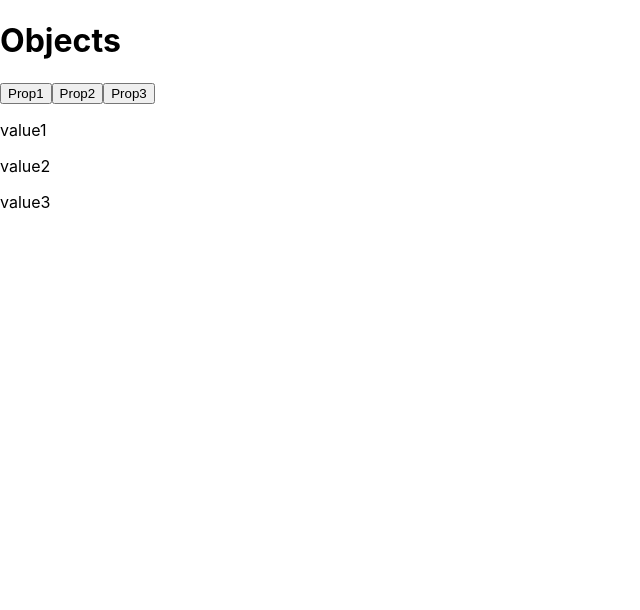
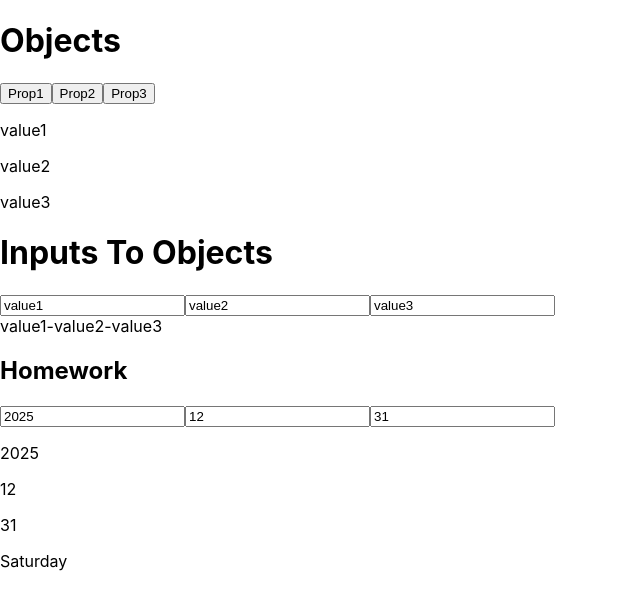
Before and after one commit to LP0013/learning-react, a React (Create React App) app: page / in a window 1280 px wide. Shown: the top 610 px of the page, without its empty margins (0-640 px from the left). Built offline with nearby package versions, Linux system fonts and the light colour scheme.

Commit message:
Inputs to objects - done

```diff
--- a/src/index.js
+++ b/src/index.js
@@ -5,13 +5,15 @@ import App from './App';
 import App2 from './App2';
 import reportWebVitals from './reportWebVitals';
 import Objects from "./tasks/structures/Objects";
+import InputsToObjects from "./tasks/structures/InputsToObjects";
 
 ReactDOM.render(
-  <React.StrictMode>
-    {/*<App2 />*/}
-    <Objects/>
-  </React.StrictMode>,
-  document.getElementById('root')
+    <React.StrictMode>
+        {/*<App2 />*/}
+        <Objects/>
+        <InputsToObjects/>
+    </React.StrictMode>,
+    document.getElementById('root')
 );
 
 // If you want to start measuring performance in your app, pass a function
--- /dev/null
+++ b/src/tasks/structures/InputsToObjects.js
@@ -0,0 +1,71 @@
+import {useState} from "react";
+
+/*
+Привязка инпутов к объекту в React
+
+---Homework
+Выведите в абзаце год, месяц и день из даты, хранящейся в стейте, а также день недели, соответствующий ей.
+Модифицируйте предыдущую задачу, добавив три инпута для редактирования даты.
+*/
+
+function InputsToObjects() {
+    const initObj = {
+        prop1: 'value1',
+        prop2: 'value2',
+        prop3: 'value3',
+    }
+    let [obj, setObj] = useState(initObj)
+
+    function handleChange(event, prop) {
+        setObj({...obj, [prop]: event.target.value})
+    }
+
+    const date = {
+        year: 2025,
+        month: 12,
+        day: 31,
+    }
+    let [xDate, setXDate] = useState(date)
+
+    function weekDay(dateObj) {
+        let weekdays = [
+            "Sunday",
+            "Monday",
+            "Tuesday",
+            "Wednesday",
+            "Thursday",
+            "Friday",
+            "Saturday",
+        ];
+
+        return weekdays[new Date(dateObj.year, dateObj.month, dateObj.day).getDay()]
+
+    }
+
+    function changeDate(event, key) {
+        setXDate({...xDate, [key]: event.target.value})
+    }
+
+
+    return <div>
+        <h1>Inputs To Objects</h1>
+
+        <input value={obj.prop1} onChange={event => handleChange(event, 'prop1')}/>
+        <input value={obj.prop2} onChange={event => handleChange(event, 'prop2')}/>
+        <input value={obj.prop3} onChange={event => handleChange(event, 'prop3')}/>
+        <br/>
+        {obj.prop1}-{obj.prop2}-{obj.prop3}
+
+        <h2>Homework</h2>
+        <input value={xDate.year} type="number" onChange={event => changeDate(event, 'year')}/>
+        <input value={xDate.month} type="number" onChange={event => changeDate(event, 'month')}/>
+        <input value={xDate.day} type="number" onChange={event => changeDate(event, 'day')}/>
+
+        <p>{xDate.year}</p>
+        <p>{xDate.month}</p>
+        <p>{xDate.day}</p>
+        <p>{weekDay(xDate)}</p>
+    </div>
+}
+
+export default InputsToObjects;
--- a/src/tasks/structures/Objects.js
+++ b/src/tasks/structures/Objects.js
@@ -14,9 +14,9 @@ function Objects() {
 
     return <div>
         <h1>Objects</h1>
-        <button onClick={() => setObj({...obj, prop1: 'hello, world'})}>Prop1</button>
-        <button onClick={() => setObj({...obj, prop2: 'how are you, world'})}>Prop2</button>
-        <button onClick={() => setObj({...obj, prop3: 'bye, world'})}>Prop3</button>
+        <button onClick={() => setObj({...obj, prop1: 'hello, world...'})}>Prop1</button>
+        <button onClick={() => setObj({...obj, prop2: 'how are you, world ?'})}>Prop2</button>
+        <button onClick={() => setObj({...obj, prop3: 'bye, world.'})}>Prop3</button>
         <p>{obj.prop1}</p>
         <p>{obj.prop2}</p>
         <p>{obj.prop3}</p>
```
